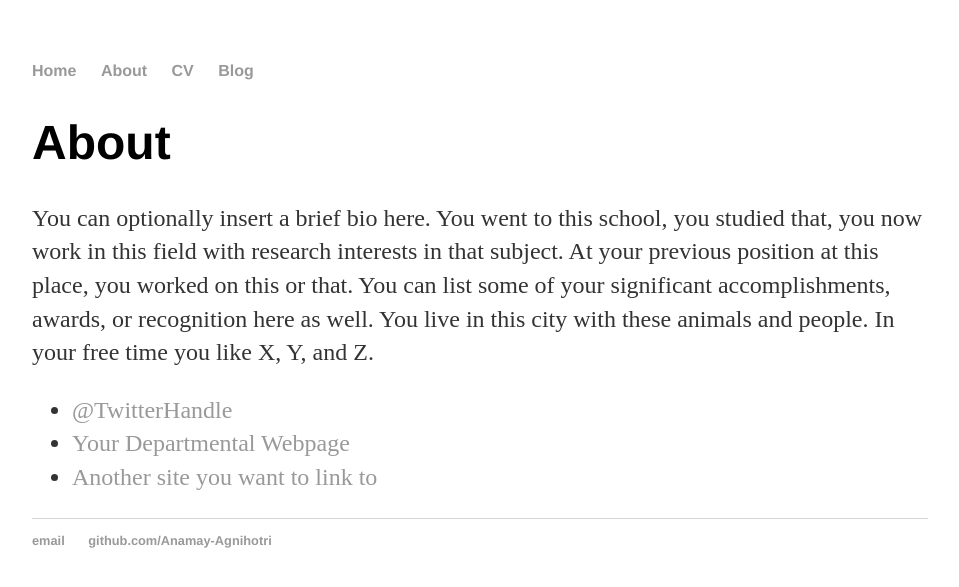
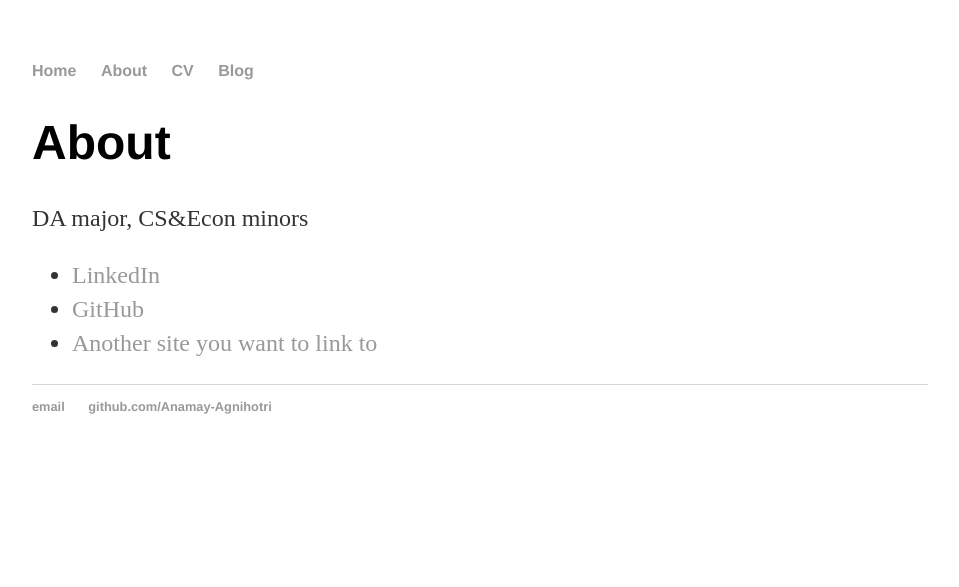
Before and after one commit to Anamay-Agnihotri/Anamay.github.io, a Jekyll site: the page built from about/index.html, in a window 1280 px wide. Shown: the top 587 px of the page, without its empty margins (160-1119 px from the left). Built offline with Jekyll 4.4.1, drawn with Linux system fonts in a browser that asks for light colours.

Commit message:
Update index.html

```diff
--- a/about/index.html
+++ b/about/index.html
@@ -1,15 +1,17 @@
 ---
 layout: default
-title: About Hank Quinlan
+title: About Anamay
 ---
 
 		<div class="about">
 			<h1>About</h1>
-			<p>You can optionally insert a brief bio here. You went to this school, you studied that, you now work in this field with research interests in that subject. At your previous position at this place, you worked on this or that. You can list some of your significant accomplishments, awards, or recognition here as well. You live in this city with these animals and people. In your free time you like X, Y, and Z.</p>
+			<p>
+				DA major, CS&Econ minors
+			</p>
 
 			<ul class="contacts">
-				<li><a href="#">@TwitterHandle</a></li>
-				<li><a href="#">Your Departmental Webpage</a></li>
+				<li><a href="https://www.linkedin.com/in/anamay-agnihotri/">LinkedIn</a></li>
+				<li><a href="https://github.com/Anamay-Agnihotri">GitHub</a></li>
 				<li><a href="#">Another site you want to link to</a></li>
 				</ul>
 		</div>
```
